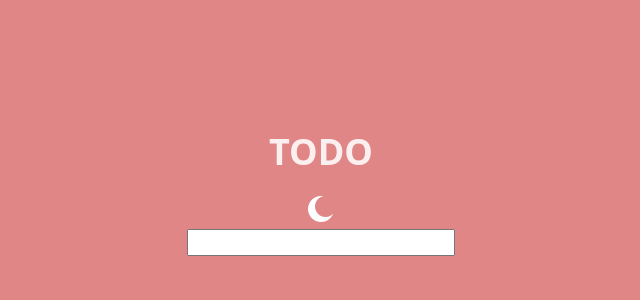
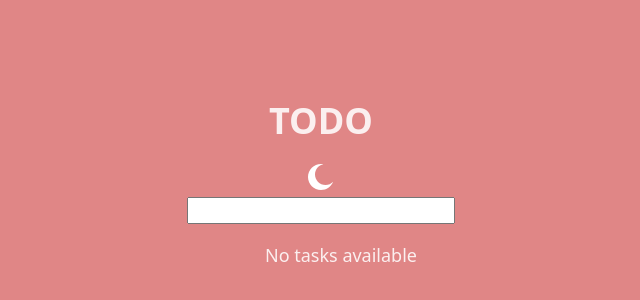
Before and after one commit to VlaRu/frontend-challenge, a React (Vite) app in the folder frontend-challenge/: page / in a window 1280 px wide. Shown: the part 218-518 px from the top of the page, without its empty margins (319-959 px from the left). Built offline with nearby package versions, Linux system fonts and the light colour scheme.

Commit message:
feat: implement display task in TaskList component

```diff
--- a/frontend-challenge/src/App.jsx
+++ b/frontend-challenge/src/App.jsx
@@ -1,8 +1,12 @@
 import { TaskInput } from './components/TaskInput';
+import { TaskList } from './components/TaskList';
+import { useSelector, useDispatch } from 'react-redux';
 import moonIcon from './assets/icons/icon-moon.svg';
 import './App.css';
 
 function App() {
+  const tasks = useSelector((state) => state.tasks?.value || []);
+
   return (
     <>
       <header>
@@ -12,6 +16,7 @@ function App() {
         </div>
       </header>
       <TaskInput />
+      <TaskList tasks={tasks} />
     </>
   );
 }
--- /dev/null
+++ b/frontend-challenge/src/components/TaskList.jsx
@@ -0,0 +1,33 @@
+import { useDispatch } from 'react-redux';
+import { toggleTask } from '../store/taskSlice';
+
+export function TaskList({ tasks }) {
+  const dispatch = useDispatch();
+
+  return (
+    <ul>
+      {tasks.length > 0 ? (
+        tasks.map((task, index) => (
+          <li
+            key={task.id}
+          >
+            <input
+              type="checkbox"
+              checked={task.completed}
+              onChange={() => dispatch(toggleTask(task.id))}
+            />
+            <span
+              style={{
+                textDecoration: task.completed ? 'line-through' : 'none',
+              }}
+            >
+              {task.text}
+            </span>
+          </li>
+        ))
+      ) : (
+        <p>No tasks available</p>
+      )}
+    </ul>
+  );
+}
```
